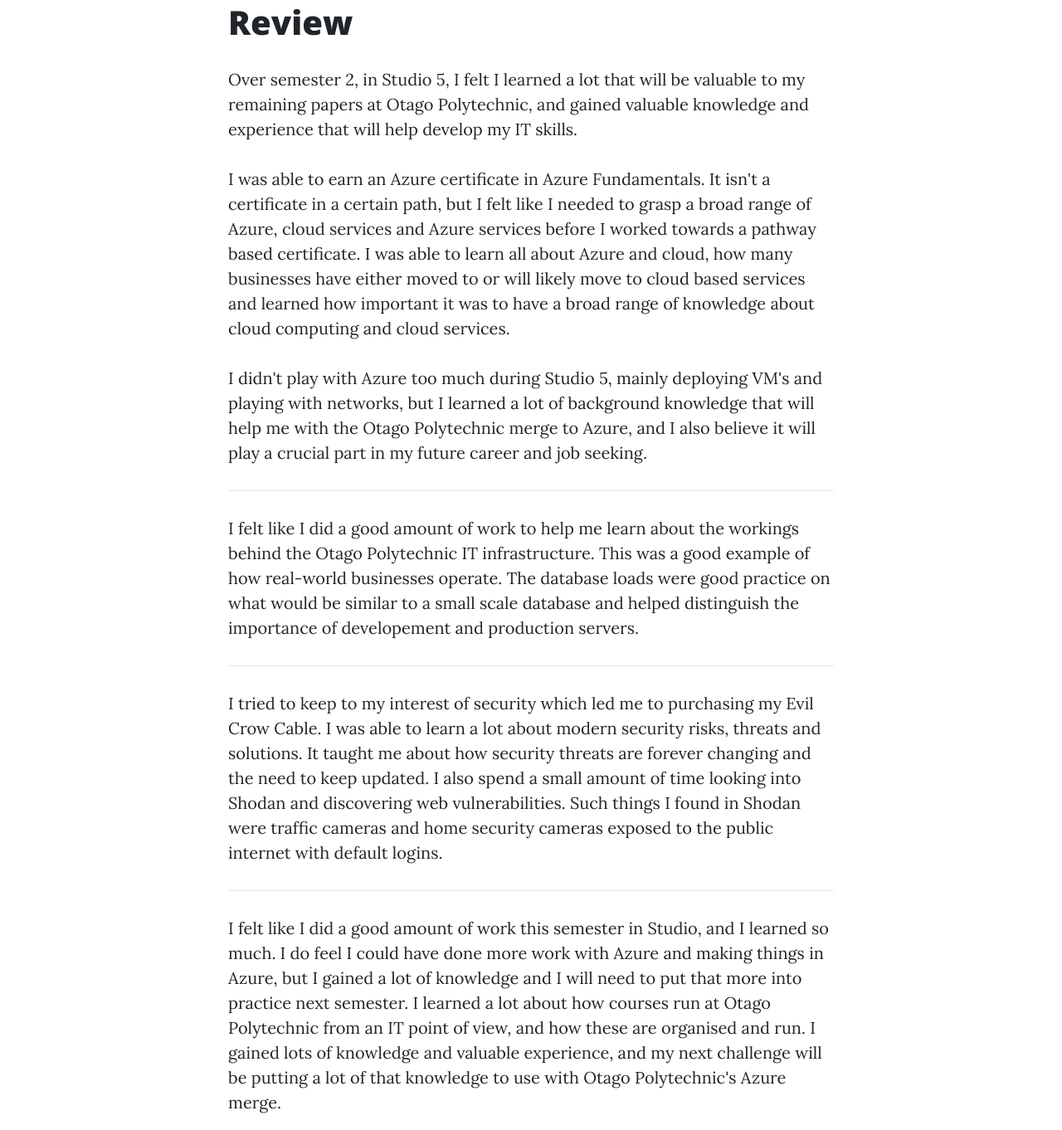
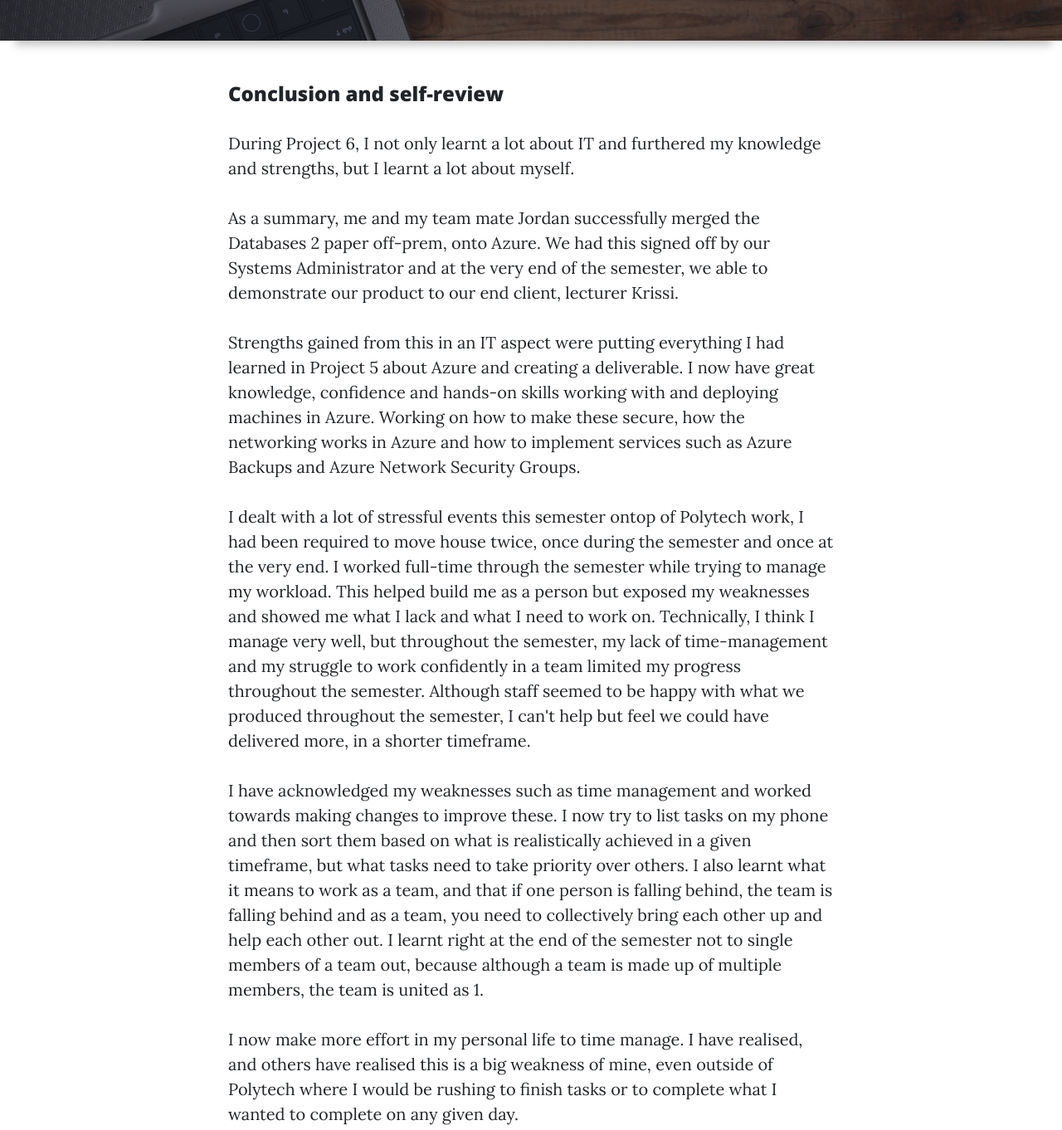
Before and after one commit to kyleal1/Studio6, a website: page review.html in a window 1280 px wide. Shown: the part 543-1905 px from the top of the page at 83% size. Drawn offline with nearby package versions, Linux system fonts and the light colour scheme; a script that the page names is missing.

Commit message:
Evidence added. Portfolio complete

```diff
--- a/review.html
+++ b/review.html
@@ -8,7 +8,7 @@
   <meta name="description" content="">
   <meta name="author" content="">
 
-  <title>Studio 5 - Review</title>
+  <title>Studio 6 - Conclusion and self-review</title>
 
   <!-- Bootstrap core CSS -->
   <link href="vendor/bootstrap/css/bootstrap.min.css" rel="stylesheet">
@@ -38,19 +38,16 @@
             <a class="nav-link" href="index.html">Home</a>
           </li>
           <li class="nav-item">
-            <a class="nav-link" href="azure.html">Azure & Certifications</a>
+            <a class="nav-link" href="week1.html">Week 1 - 4</a>
           </li>
 		  <li class="nav-item">
-            <a class="nav-link" href="db.html">Database loads</a>
+            <a class="nav-link" href="week5.html">Week 5 - 8</a>
           </li>
-		  <li class="nav-item">
-            <a class="nav-link" href="evilcrow.html">Evil Crow Cable</a>
+		  		  <li class="nav-item">
+            <a class="nav-link" href="week9.html">Week 9 - 12</a>
           </li>
-		  <li class="nav-item">
-            <a class="nav-link" href="apps.html">App Management</a>
-          </li>
-		  <li class="nav-item">
-            <a class="nav-link" href="review.html">Review</a>
+		  		  		  <li class="nav-item">
+            <a class="nav-link" href="week13.html">Week 13 - 16</a>
           </li>
         </ul>
       </div>
@@ -64,7 +61,7 @@
       <div class="row">
         <div class="col-lg-8 col-md-10 mx-auto">
           <div class="page-heading">
-            <h1>Final Review</h1>
+            <h1>Conclusion and self-review</h1>
           </div>
         </div>
       </div>
@@ -75,42 +72,44 @@
   <div class="container">
     <div class="row">
       <div class="col-lg-8 col-md-10 mx-auto">
-  <h1 id="uidesign">Review</h1>
-<p> Over semester 2, in Studio 5, I felt I learned a lot that will be valuable to my remaining papers at Otago Polytechnic, and gained valuable knowledge
-and experience that will help develop my IT skills.
-</p>
-<p>
-I was able to earn an Azure certificate in Azure Fundamentals. It isn't a certificate in a certain path, but I felt like I needed to grasp
-a broad range of Azure, cloud services and Azure services before I worked towards a pathway based certificate.
-I was able to learn all about Azure and cloud, how many businesses have either moved to or will likely move to cloud based services and learned how important
-it was to have a broad range of knowledge about cloud computing and cloud services.
-</p>
-<p>
-I didn't play with Azure too much during Studio 5, mainly deploying VM's and playing with networks, but I learned
-a lot of background knowledge that will help me with the Otago Polytechnic merge to Azure, and I also believe it will play a crucial part in my future career and job seeking.
 
-<hr>
+<h4>Conclusion and self-review</h4>
+<p>During Project 6, I not only learnt a lot about IT and furthered my knowledge and strengths, but I learnt a lot about myself.</p>
 
-<p> I felt like I did a good amount of work to help me learn about the workings behind the Otago Polytechnic IT infrastructure.
-This was a good example of how real-world businesses operate.
-The database loads were good practice on what would be similar to a small scale database and helped distinguish the importance of developement and production servers.
-</p>
+<p>As a summary, me and my team mate Jordan successfully merged the Databases 2 paper off-prem, onto Azure. We had this signed off by our Systems Administrator and
+at the very end of the semester, we able to demonstrate our product to our end client, lecturer Krissi.</p>
 
-<hr>
+<p>Strengths gained from this in an IT aspect were putting everything I had learned in Project 5 about Azure and creating a deliverable. I now have great knowledge, confidence and hands-on
+skills working with and deploying machines in Azure. Working on how to make these secure, how the networking works in Azure and how to implement services such as Azure Backups and Azure Network Security Groups.</p>
 
-<p> I tried to keep to my interest of security which led me to purchasing my Evil Crow Cable.
-I was able to learn a lot about modern security risks, threats and solutions. It taught me about how security threats are forever changing
-and the need to keep updated. I also spend a small amount of time looking into Shodan and discovering web vulnerabilities. Such things I found
-in Shodan were traffic cameras and home security cameras exposed to the public internet with default logins.
-</p>
+<p>I dealt with a lot of stressful events this semester ontop of Polytech work, I had been required to move house twice, once during the semester and once at the very end. I worked full-time through the semester
+while trying to manage my workload. This helped build me as a person but exposed my weaknesses and showed me what I lack and what I need to work on. Technically, I think I manage very well, but throughout
+the semester, my lack of time-management and my struggle to work confidently in a team limited my progress throughout the semester. Although staff seemed to be happy with what we produced throughout the semester,
+I can't help but feel we could have delivered more, in a shorter timeframe.</p>
 
-<hr>
+<p>I have acknowledged my weaknesses such as time management and worked towards making changes to improve these. I now try to list tasks on my phone and then sort them based on what is realistically achieved
+in a given timeframe, but what tasks need to take priority over others. I also learnt what it means to work as a team, and that if one person is falling behind, the team is falling behind and as a team, you
+need to collectively bring each other up and help each other out. I learnt right at the end of the semester not to single members of a team out, because although a team is made up of multiple members, the team
+is united as 1.</p>
 
-<p>
-I felt like I did a good amount of work this semester in Studio, and I learned so much. I do feel I could have
-done more work with Azure and making things in Azure, but I gained a lot of knowledge and I will need to put that more into practice next semester.
-I learned a lot about how courses run at Otago Polytechnic from an IT point of view, and how these are organised and run.
-I gained lots of knowledge and valuable experience, and my next challenge will be putting a lot of that knowledge to use with Otago Polytechnic's Azure merge.
+<p>I now make more effort in my personal life to time manage. I have realised, and others have realised this is a big weakness of mine, even outside of Polytech where I would be rushing to finish tasks or to
+complete what I wanted to complete on any given day.</p>
+
+<p>In conclusion, I believe my team made a good contribution to Otago Polytechnic during Project 6. We went above and beyond what our Systems Administrator had expected, successfully merging DB2 into Azure
+and making a very good contribution towards merging DB3 including completing the DB3 Docker server. All our work is very well documented, something that a lot of people lack, and that I have had to deal with in
+the past. If our team managed our time better and had better team work, we may have achieved more, potentially merging both courses into Azure, but that is not to take away from what we achieved, but more to recognise
+where we can improve in the future.</p>
+
+<p>Attached below are various screenshots taken throughout the semester, mainly of conversations had demonstrating work completed, issues encountered and knowledge learnt, but our main achievements were deliverables,
+demonstrated to relevant parties</p>
+<br><br>
+
+<blockquote class="imgur-embed-pub" lang="en" data-id="a/Vu2TFv7"  ><a href="//imgur.com/a/Vu2TFv7"></a></blockquote><script async src="//s.imgur.com/min/embed.js" charset="utf-8"></script>
+
+<br>
+
+
+  <hr>
 
   <!-- Footer -->
   <footer>
```
Also changed, not shown: index.html (+5 -2 lines), week1.html (+5 -2 lines), week13.html (+5 -2 lines), week5.html (+5 -2 lines), week9.html (+5 -2 lines).
